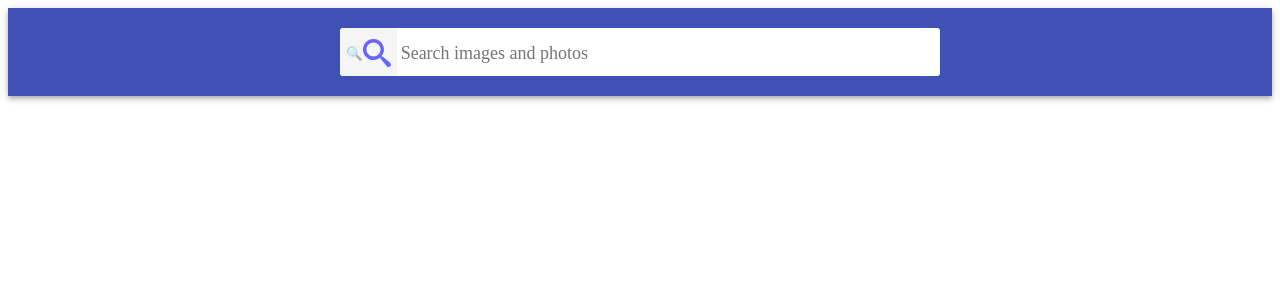
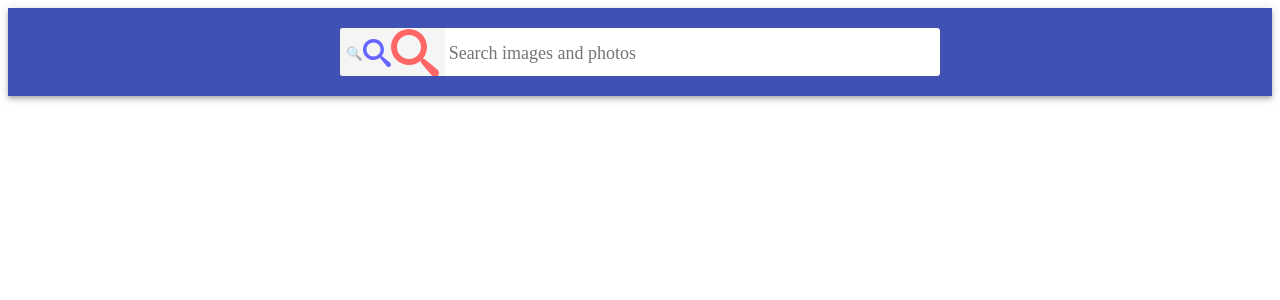
Before and after one commit to ZhuravlevAlexei/goit-typescript-hw-02, a React (Vite) app: page / in a window 1280 px wide. Shown: the top 300 px of the page. Built offline with nearby package versions, Linux system fonts and the light colour scheme.

Commit message:
svg parade

```diff
--- a/src/components/Searchbar/Searchbar.tsx
+++ b/src/components/Searchbar/Searchbar.tsx
@@ -5,7 +5,7 @@ import { SearchbarProps } from "../App.types";
 import css from "./Searchbar.module.css";
 
 //tries with svg
-// import sprite from "../../assets/search.svg";
+import sprite from "../../assets/search.svg";
 // import reactSvg from "../../assets/react.svg";
 // import magnifierPng from "../../assets/free-icon-loupe-751463-32x32.png";
 // import magnifierSvg from "../../assets/free-icon-loupe-751463-32x32.svg";
@@ -63,14 +63,14 @@ const Searchbar: React.FC<SearchbarProps> = ({ onSubmit }) => {
               </svg>
               {/*end good dont touch*/}
               {/*local only! cant see at Vercel */}
-              {/* <svg
+              <svg
                 className={css.searchBtnIcon}
                 fill="red"
                 width="48"
                 height="48"
               >
                 <use href={`${sprite}#search`}></use>
-              </svg> */}
+              </svg>
               {/*local only! cant see at Vercel */}
               {/* <img src={magnifierSvg} width={48} height={48} alt="" />
               <img src={magnifierPng} width={48} height={48} alt="" /> */}
```
